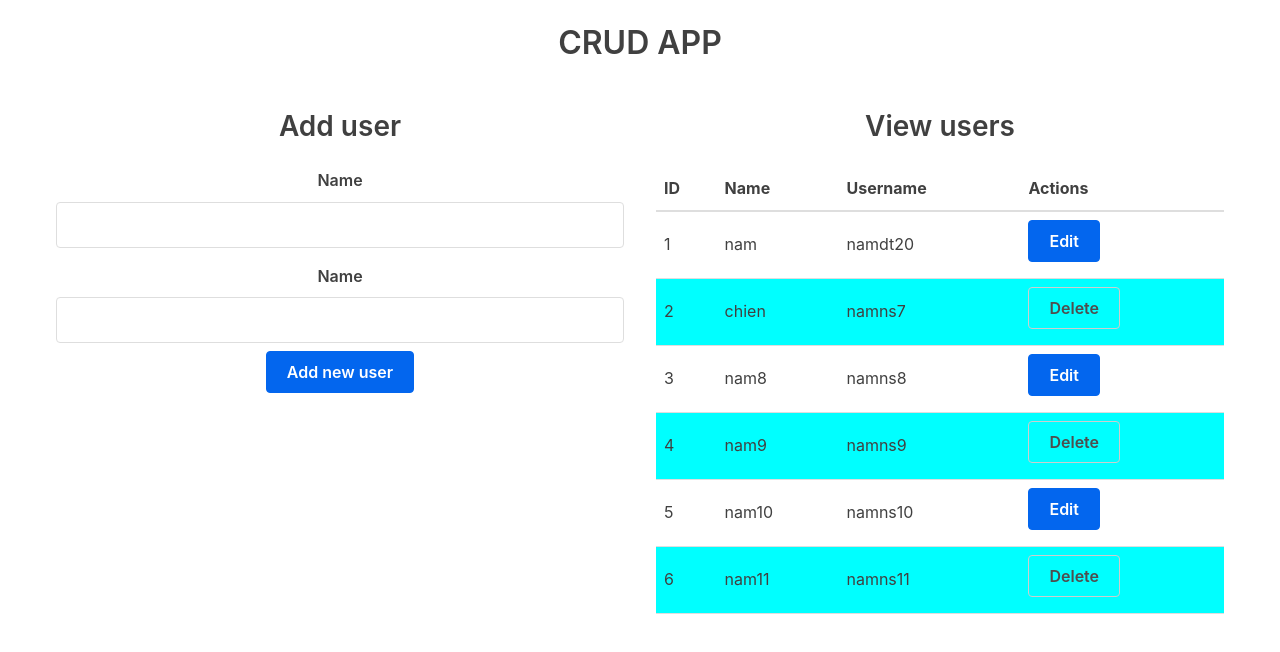
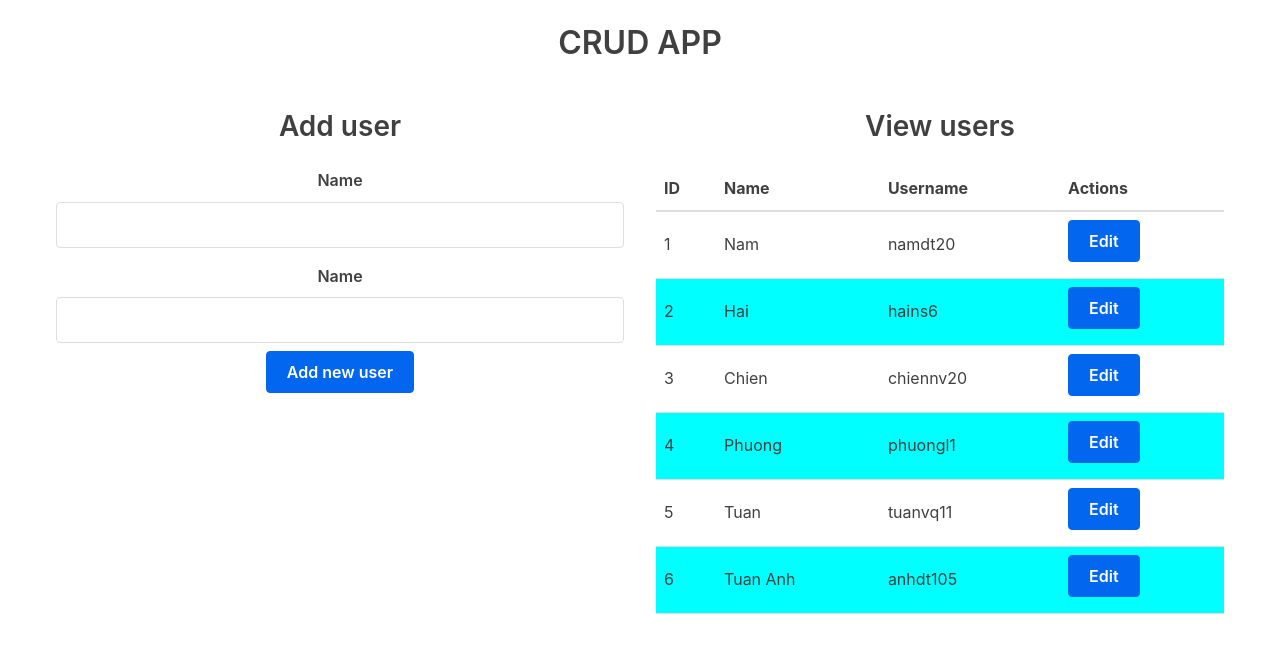
Before and after one commit to daothanhnam/HN23_FRF_PRD_01, a React (Create React App) app in the folder Audit3/my-app/: page / in a window 1280 px wide. Shown: the top 652 px of the page. Built offline with nearby package versions, Linux system fonts and the light colour scheme; no server answers.

Commit message:
update value

```diff
--- a/Audit3/my-app/src/views/pages/debugging/UserCRUD.tsx
+++ b/Audit3/my-app/src/views/pages/debugging/UserCRUD.tsx
@@ -6,23 +6,35 @@ import "./UserCRUD.css";
 
 const UserCRUD = () => {
   const usersData = [
-     { id: 1, name: "nam", username: "namdt20", isEdit: true, isDelete: false },
-    { id: 2, name: "chien", username: "namns7", isEdit: false, isDelete: true },
-    { id: 3, name: "nam8", username: "namns8", isEdit: true, isDelete: false },
-    { id: 4, name: "nam9", username: "namns9", isEdit: false, isDelete: true },
+    { id: 1, name: "Nam", username: "namdt20", isEdit: true, isDelete: false },
+    { id: 2, name: "Hai", username: "hains6", isEdit: true, isDelete: false },
+    {
+      id: 3,
+      name: "Chien",
+      username: "chiennv20",
+      isEdit: true,
+      isDelete: false,
+    },
+    {
+      id: 4,
+      name: "Phuong",
+      username: "phuongl1",
+      isEdit: true,
+      isDelete: false,
+    },
     {
       id: 5,
-      name: "nam10",
-      username: "namns10",
+      name: "Tuan",
+      username: "tuanvq11",
       isEdit: true,
       isDelete: false,
     },
     {
       id: 6,
-      name: "nam11",
-      username: "namns11",
-      isEdit: false,
-      isDelete: true,
+      name: "Tuan Anh",
+      username: "anhdt105",
+      isEdit: true,
+      isDelete: false,
     },
   ];
   const initialFormState = { id: null, name: "", username: "" };
--- a/Audit3/my-app/src/views/pages/debugging/tables/UserTable.tsx
+++ b/Audit3/my-app/src/views/pages/debugging/tables/UserTable.tsx
@@ -1,8 +1,4 @@
-import React from "react";
-import styled from "styled-components";
 import ActionButton from "../../button/ActionButton";
-
-const ButtonCustom = (props: any) => <></>;
 
 const UserTable = (props: any) => (
   <table>
```
